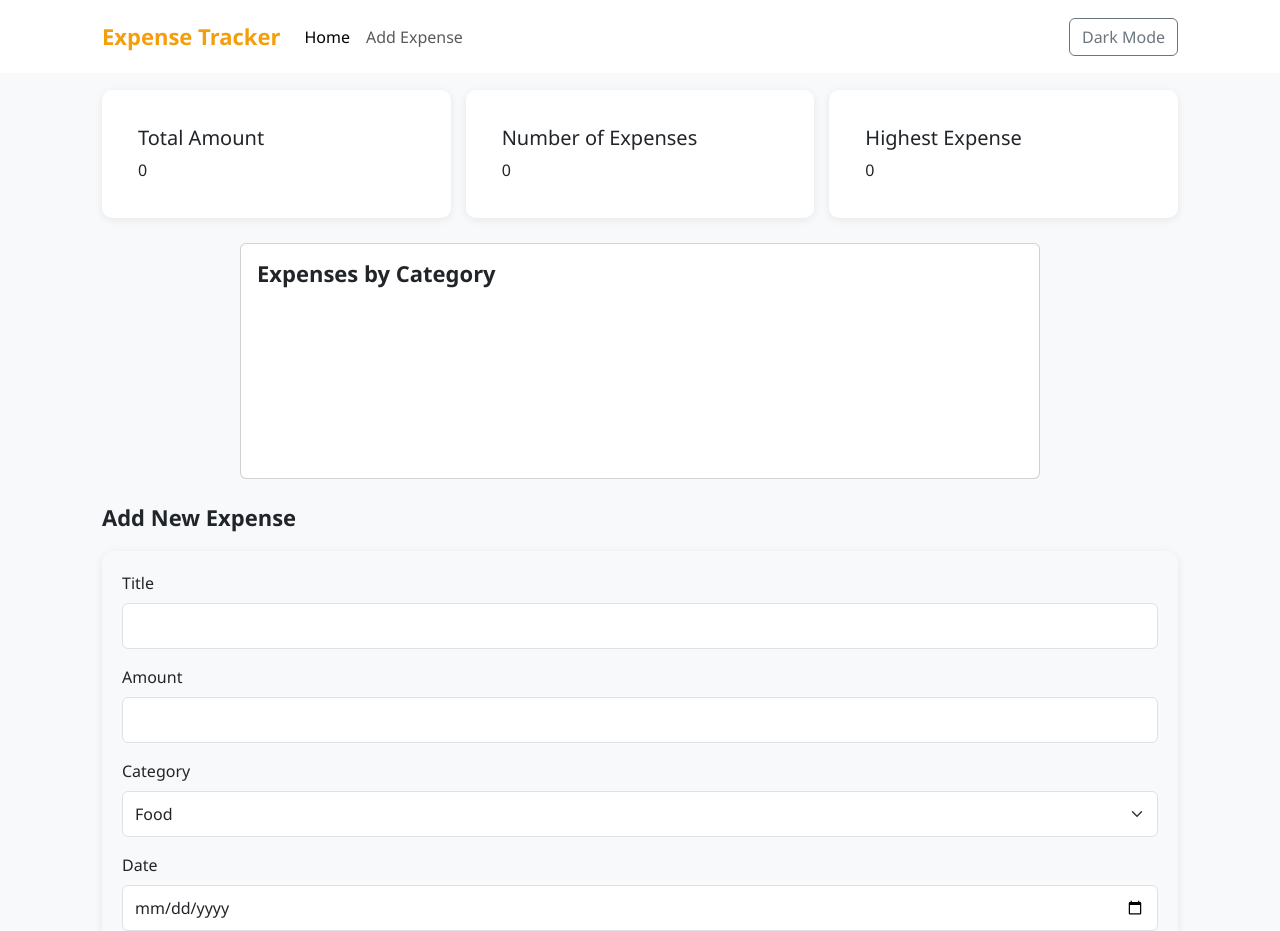
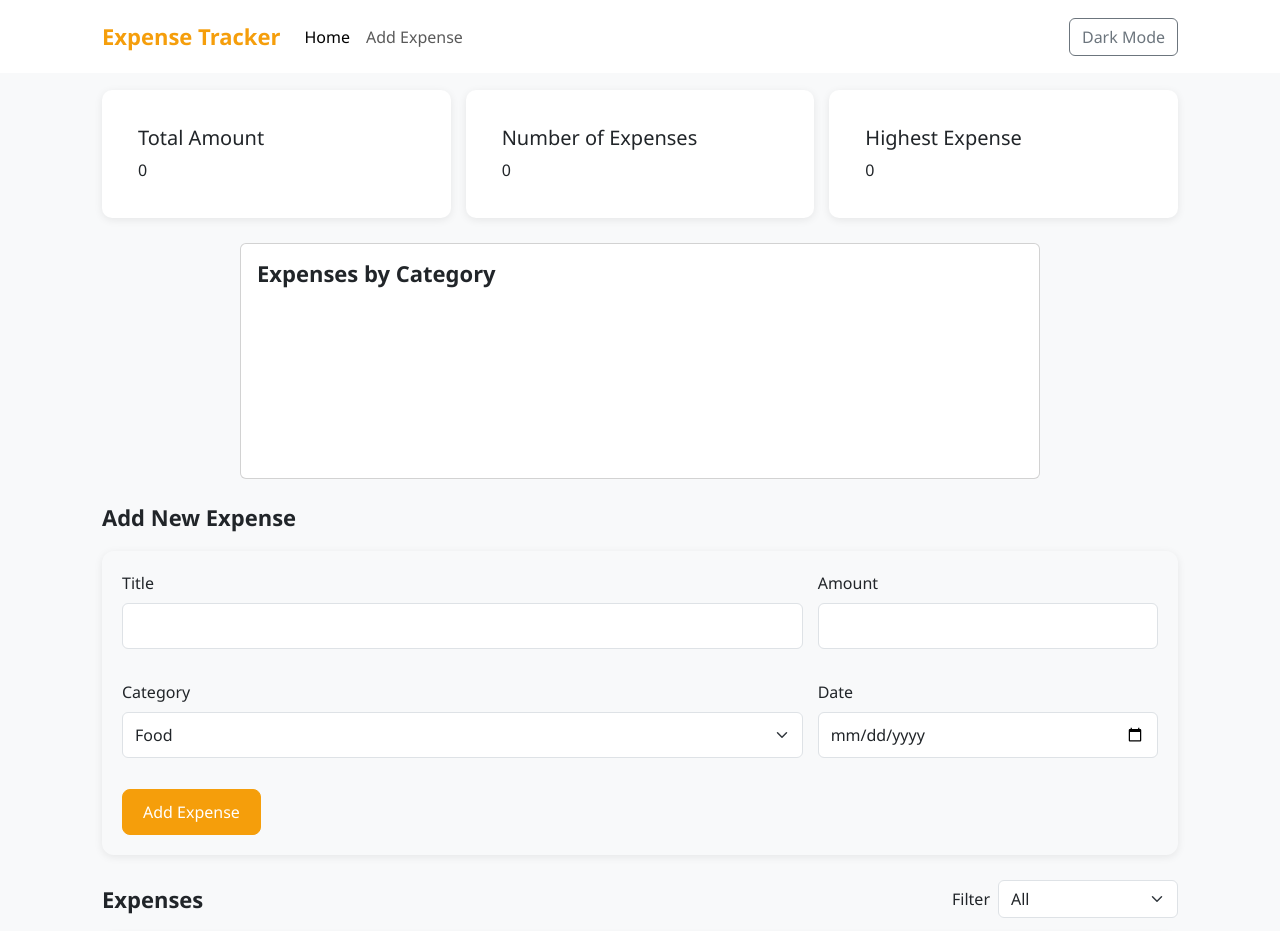
Before and after one commit to shaima-bataineh/Expenses-Tracker, a plain HTML site: page frontend/index.html in a window 1280 px wide. Shown: the top 931 px of the page. Drawn offline with nearby package versions, Linux system fonts and the light colour scheme; no server answers.

```diff
--- a/frontend/css/style.css
+++ b/frontend/css/style.css
@@ -61,7 +61,10 @@ main section {
 }
 
 .expense-form {
+    display: grid;
     padding: 20px;
+    grid-template-columns: 2fr 1fr;
+    gap: 15px;
     border-radius: 12px;
     box-shadow: 0 2px 8px rgba(0, 0, 0, 0.08);
 }
@@ -73,6 +76,7 @@ main section {
 
 .expense-add-btn{
     padding: 10px 20px;
+    width:fit-content;
     border-radius: 8px;
     background-color:#f59e0b;
     border-color:#f59e0b;
@@ -206,6 +210,9 @@ main section {
     color:white;
 }
 
+.category-filter {
+    width: 180px;
+}
 /* style for catgory*/
 
 .category-badge.food {
```
